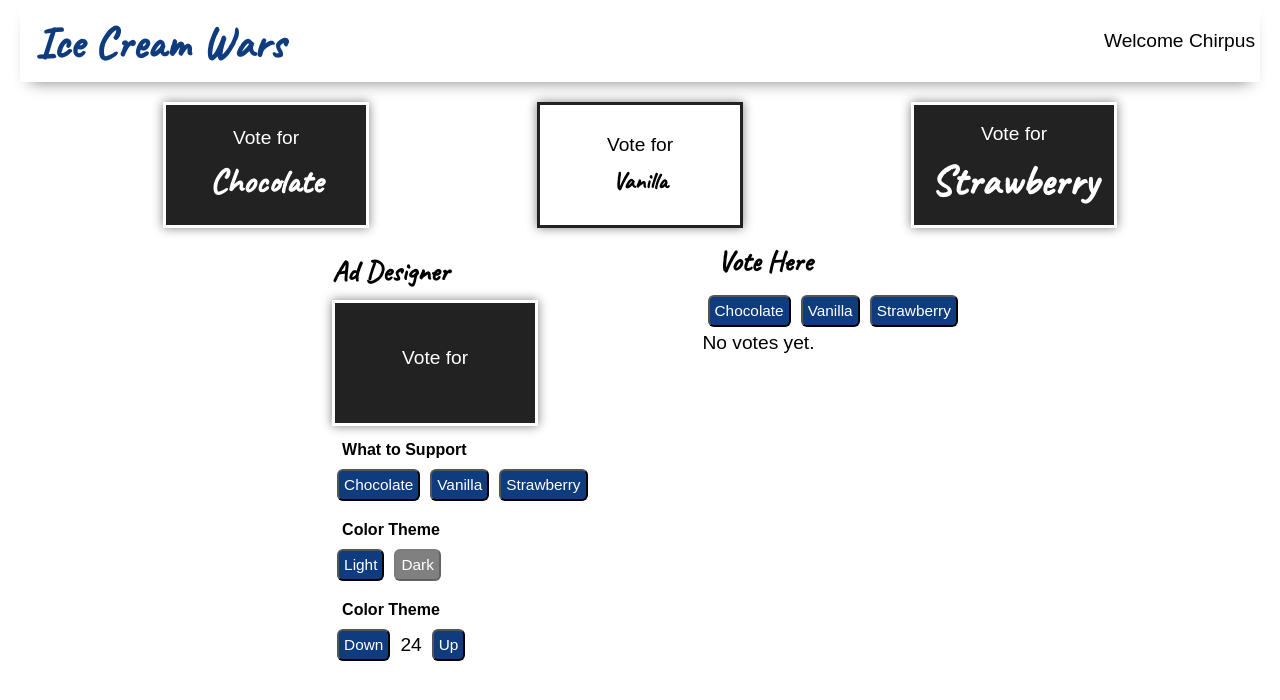
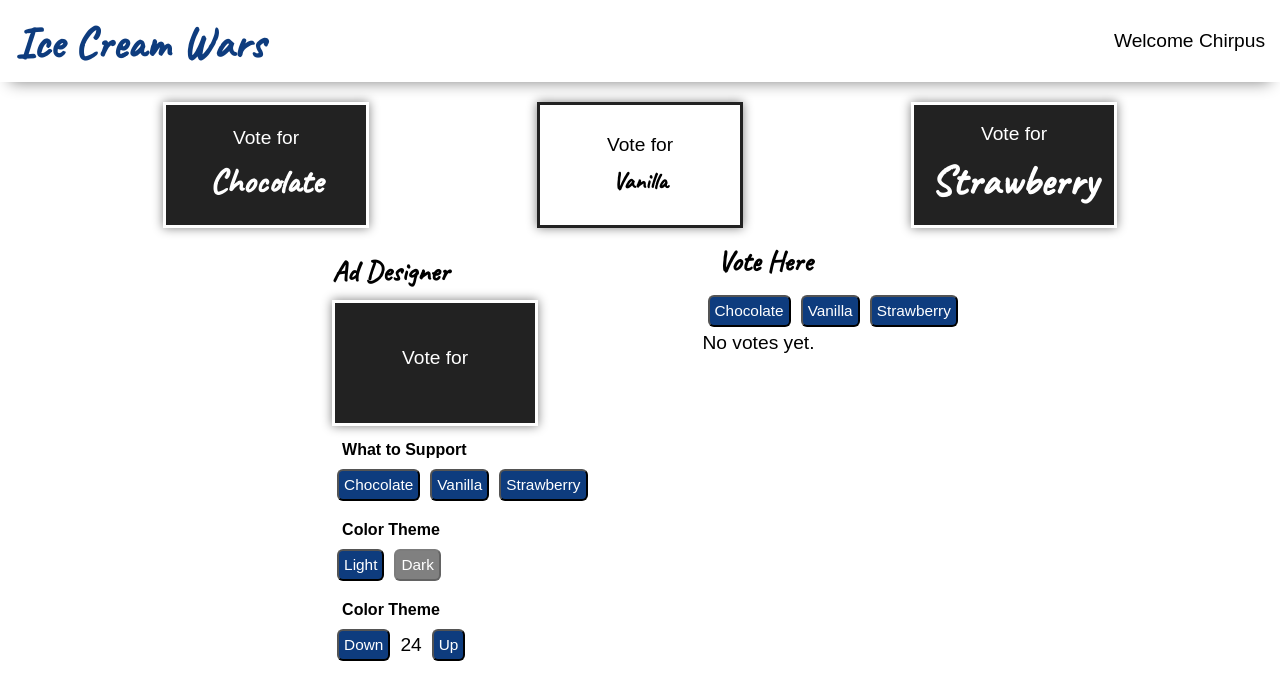
Before and after one commit to amandell2/IceCreamWars-REACT, a React (Create React App) app in the folder Ice-Cream-Wars/: page / in a window 1280 px wide. Shown: the top 700 px of the page. Built offline with nearby package versions, Linux system fonts and the light colour scheme.

Commit message:
adjusted header CSS

```diff
--- a/Ice-Cream-Wars/src/App.css
+++ b/Ice-Cream-Wars/src/App.css
@@ -5,10 +5,7 @@
 }
 
 @media only screen and (min-width: 768px) {
-    header{
-        margin: auto;
-        padding: 0px 20px;
-    }
+
     .pageContainer{
         display: flex;
         justify-content: center;
--- a/Ice-Cream-Wars/src/components/Header.css
+++ b/Ice-Cream-Wars/src/components/Header.css
@@ -9,3 +9,7 @@
     font-size: 45px;
     color: #0e3c7e;
 }
+
+.Header--user{
+    margin-right: 10px;
+}
```
